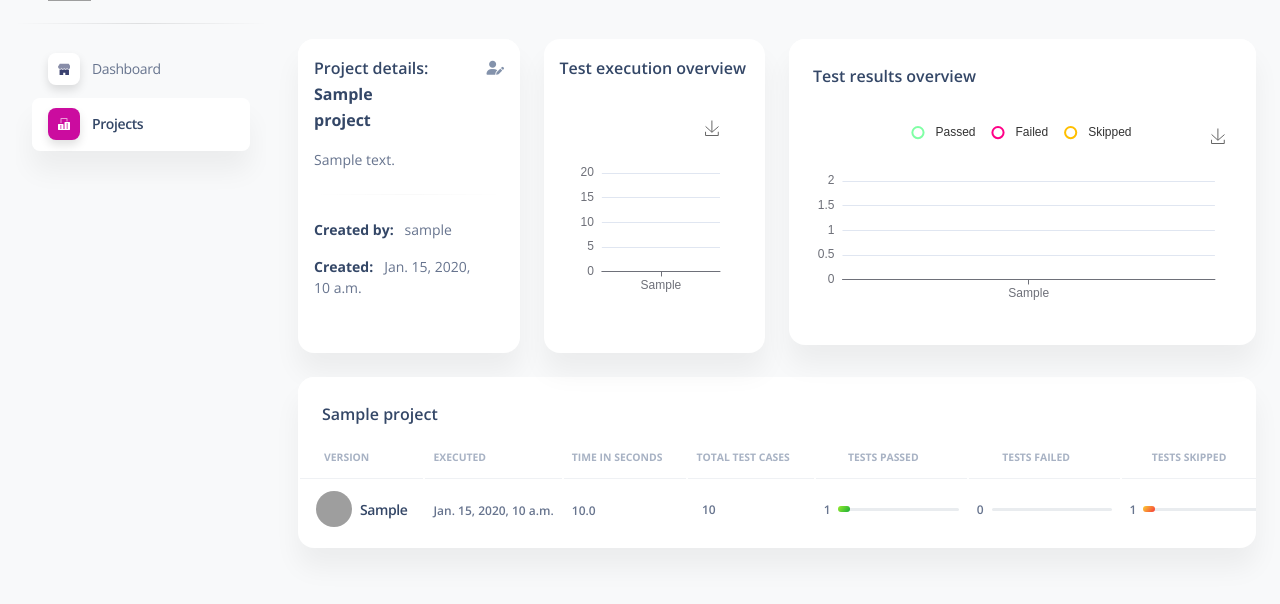
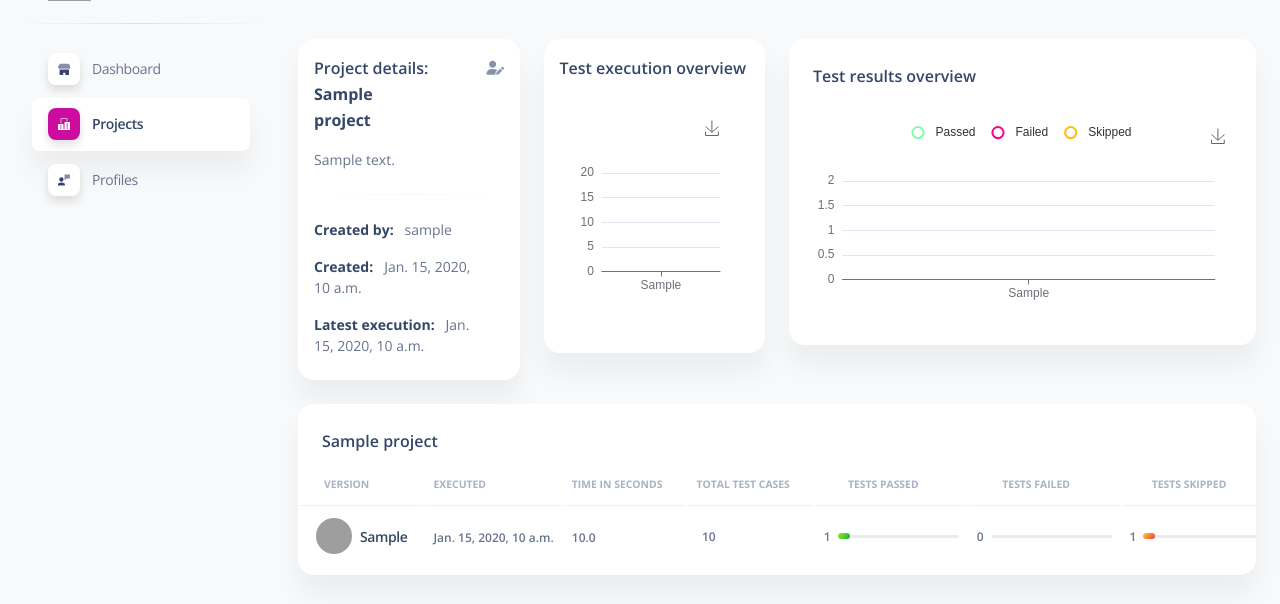
Before and after one commit to derylio1/rfhistorian, a Django app: a page that uses templates/base.html in a window 1280 px wide. Shown: the part 71-675 px from the top of the page. Run offline with Django 4.2, Linux system fonts and the light colour scheme; a user stored in the database is signed in; tables that the repository leaves empty hold one stand-in row (values such as "Sample post"); some libraries are stand-ins or nearby versions; grey boxes are pictures that could not be loaded.

Commit message:
added basic breadcrumbs + added link to profiles

```diff
--- a/core/views/profile.py
+++ b/core/views/profile.py
@@ -7,8 +7,8 @@ from django.utils.text import slugify
 
 class ProfileList(generic.ListView):
     model =  Profile
-    extra_context = {'page_name': 'Project list',
-                    'project_page': 'active'}
+    extra_context = {'page_name': 'Profiles list',
+                    'profile_page': 'active'}
 
 
 class ProfiletDetail(generic.DetailView):
--- a/core/views/suites.py
+++ b/core/views/suites.py
@@ -42,4 +42,9 @@ class SuiteExecutionDetails(generic.DetailView):
         suites = SingleSuiteResult.objects.filter(suite_execution__uuid=self.object.uuid)
         ctx['test_list'] = test_list
         ctx['suites'] = suites
+        breadcrumbs = [{
+                        'name': self.object.project.name,
+                        'url':  self.object.project.get_project_detail_url()}
+                    ]
+        ctx['breadcrumbs'] = breadcrumbs
         return ctx
--- a/templates/base.html
+++ b/templates/base.html
@@ -90,6 +90,29 @@
             <span class="nav-link-text ms-1">Projects</span>
           </a>
         </li>
+        {% if user.is_superuser %}
+        <li class="nav-item">
+          <a class="nav-link  {{ profile_page }}" href="/profiles">
+            <div class="icon icon-shape icon-sm shadow border-radius-md bg-white text-center me-2 d-flex align-items-center justify-content-center">
+              <svg width="12px" height="12px" viewBox="0 0 46 42" version="1.1" xmlns="http://www.w3.org/2000/svg" xmlns:xlink="http://www.w3.org/1999/xlink">
+                <title>customer-support</title>
+                <g stroke="none" stroke-width="1" fill="none" fill-rule="evenodd">
+                  <g transform="translate(-1717.000000, -291.000000)" fill="#FFFFFF" fill-rule="nonzero">
+                    <g transform="translate(1716.000000, 291.000000)">
+                      <g transform="translate(1.000000, 0.000000)">
+                        <path class="color-background opacity-6" d="M45,0 L26,0 C25.447,0 25,0.447 25,1 L25,20 C25,20.379 25.214,20.725 25.553,20.895 C25.694,20.965 25.848,21 26,21 C26.212,21 26.424,20.933 26.6,20.8 L34.333,15 L45,15 C45.553,15 46,14.553 46,14 L46,1 C46,0.447 45.553,0 45,0 Z"></path>
+                        <path class="color-background" d="M22.883,32.86 C20.761,32.012 17.324,31 13,31 C8.676,31 5.239,32.012 3.116,32.86 C1.224,33.619 0,35.438 0,37.494 L0,41 C0,41.553 0.447,42 1,42 L25,42 C25.553,42 26,41.553 26,41 L26,37.494 C26,35.438 24.776,33.619 22.883,32.86 Z"></path>
+                        <path class="color-background" d="M13,28 C17.432,28 21,22.529 21,18 C21,13.589 17.411,10 13,10 C8.589,10 5,13.589 5,18 C5,22.529 8.568,28 13,28 Z"></path>
+                      </g>
+                    </g>
+                  </g>
+                </g>
+              </svg>
+            </div>
+            <span class="nav-link-text ms-1">Profiles</span>
+          </a>
+        </li>
+        {% endif %}
       </ul>
     </div>
     <div class="sidenav-footer mx-3 ">
@@ -102,6 +125,9 @@
         <nav aria-label="breadcrumb">
           <ol class="breadcrumb bg-transparent mb-0 pb-0 pt-1 px-0 me-sm-6 me-5">
             <li class="breadcrumb-item text-sm"><a class="opacity-5 text-dark" href="/">Pages</a></li>
+            {% for breadcrumb in breadcrumbs %}
+            <li class="breadcrumb-item text-sm"><a class="opacity-5 text-dark" href="{{breadcrumb.url}}">{{breadcrumb.name}}</a></li>
+            {% endfor%}
             <li class="breadcrumb-item text-sm text-dark active" aria-current="page">{{ page_name }}</li>
           </ol>
         </nav>
--- a/templates/core/project_detail.html
+++ b/templates/core/project_detail.html
@@ -37,6 +37,7 @@
         <ul class="list-group">
           <li class="list-group-item border-0 ps-0 pt-0 text-sm"><strong class="text-dark">Created by:</strong> &nbsp; {{ object.created_by }}</li>
           <li class="list-group-item border-0 ps-0 text-sm"><strong class="text-dark">Created:</strong> &nbsp; {{ object.date_start }}</li>
+          <li class="list-group-item border-0 ps-0 text-sm"><strong class="text-dark">Latest execution:</strong> &nbsp; {{ object.recent_execution_date }}</li>
         </ul>
       </div>
     </div>
```
Also changed, not shown: core/views/execution.py (deleted, +0 -36 lines), core/views/test_statistic.py (+7 -0 lines).
